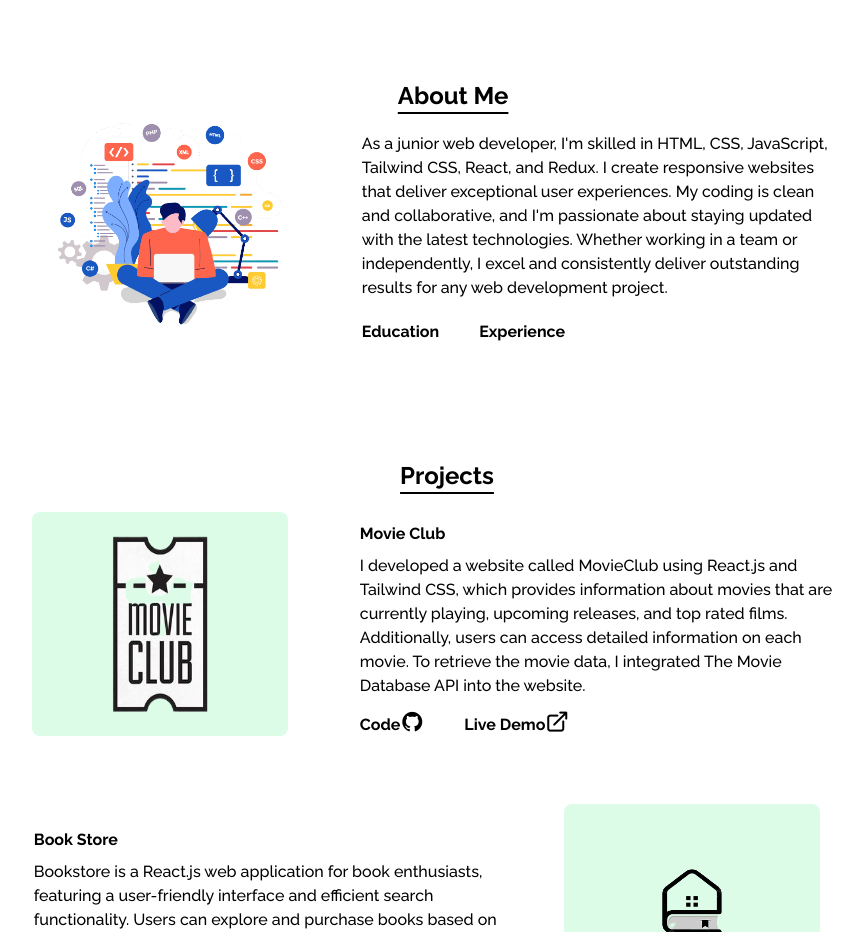
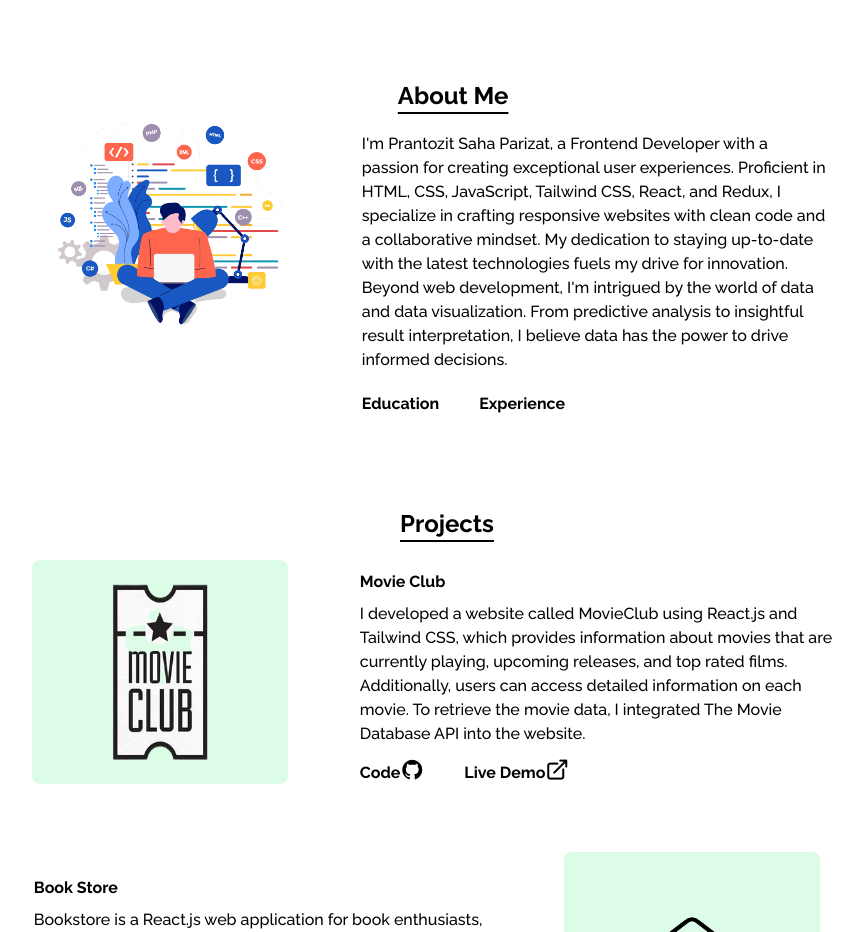
Before and after one commit to pranto322/portfolio, a React (Create React App) app: page / in a window 1280 px wide. Shown: the part 840-1772 px from the top of the page, without its empty margins (199-1062 px from the left). Built offline with nearby package versions, Linux system fonts and the light colour scheme.

Commit message:
git commit -m "updated"

```diff
--- a/src/components/About.js
+++ b/src/components/About.js
@@ -31,10 +31,9 @@
             About Me
           </h1>
           <p className='font-medium mt-5 md:ml-3 px-3 '>
-            As a junior web developer, I'm skilled in HTML, CSS, JavaScript,
-            Tailwind CSS, React, and Redux. I create responsive websites that
-            deliver exceptional user experiences. My coding is clean and collaborative, and I'm passionate about staying updated with the latest technologies.
-            Whether working in a team or independently, I excel and consistently deliver outstanding results for any web development project.
+          I'm Prantozit Saha Parizat, a Frontend Developer with a passion for creating exceptional user experiences. Proficient in HTML, CSS, JavaScript, Tailwind CSS, React, and Redux, I specialize in crafting responsive websites with clean code and a collaborative mindset.
+
+My dedication to staying up-to-date with the latest technologies fuels my drive for innovation. Beyond web development, I'm intrigued by the world of data and data visualization. From predictive analysis to insightful result interpretation, I believe data has the power to drive informed decisions.
           </p>
           <div className='mt-5 flex md:ml-3 px-3 '>
             <h1
```
